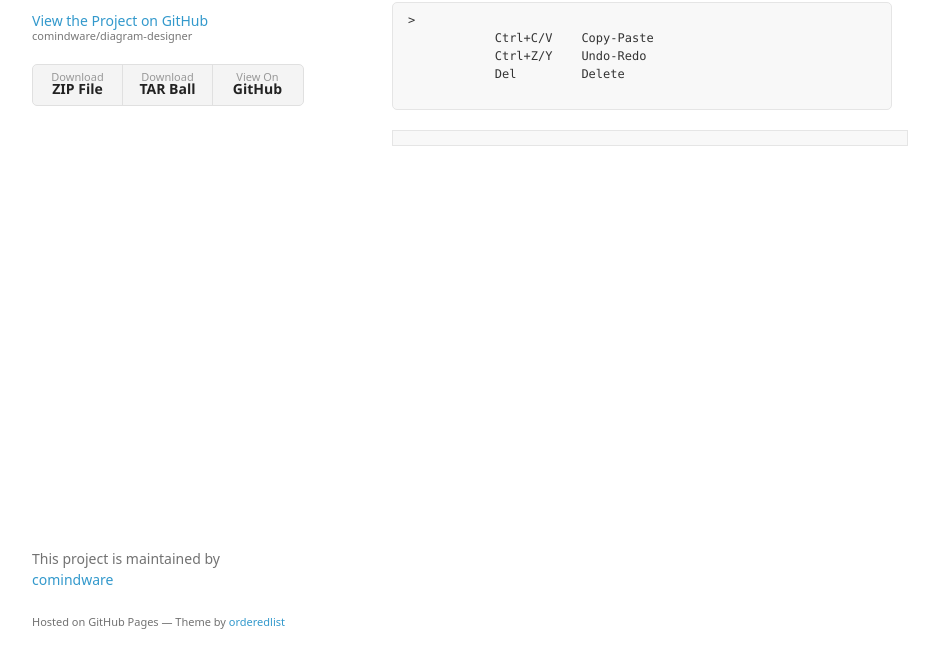
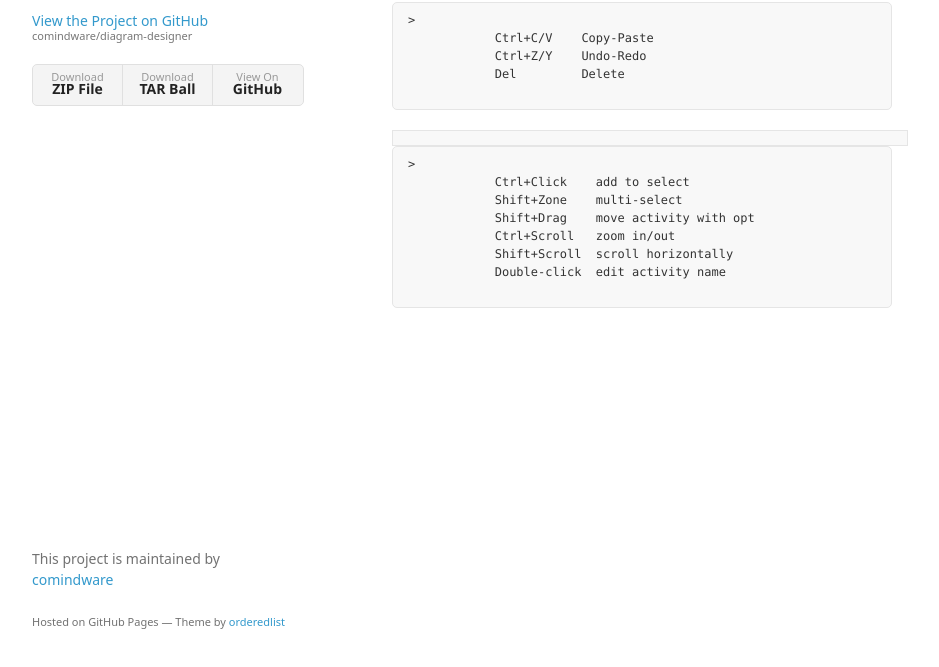
Before and after one commit to comindware/diagram-designer, a website: page demo.html in a window 1280 px wide. Shown: the part 99-766 px from the top of the page, without its empty margins (178-1117 px from the left). Drawn offline with Linux system fonts and the light colour scheme; a web font is replaced by a local one.

Commit message:
some hints

```diff
--- a/demo.html
+++ b/demo.html
@@ -97,6 +97,15 @@
         <div class="js-graphContainer">
 
         </div>
+
+        <pre><code>>
+            Ctrl+Click    add to select
+            Shift+Zone    multi-select
+            Shift+Drag    move activity with opt
+            Ctrl+Scroll   zoom in/out
+            Shift+Scroll  scroll horizontally
+            Double-click  edit activity name
+        </code></pre>
     </section>
 
     <footer>
```
